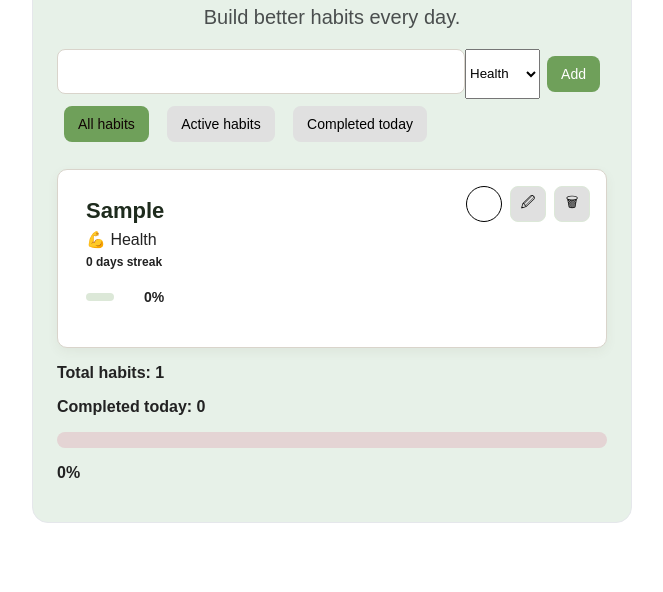
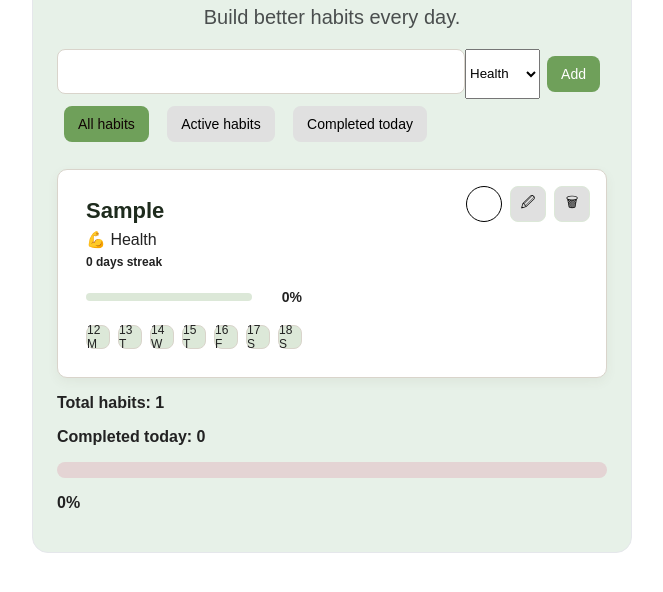
Before and after one commit to Horlivka/habits-app, a plain HTML site: page index.html in a window 1280 px wide. Both pictures are taken after typing "Sample" into the empty fields and a click on the button "Add". Shown: the part 146-738 px from the top of the page, without its empty margins (308-971 px from the left). Drawn offline with Linux system fonts and the light colour scheme.

Commit message:
feat: 7-day habit completion calendar

```diff
--- a/script.js
+++ b/script.js
@@ -12,6 +12,8 @@ let doneHabits = document.querySelector("#doneHabits");
 
 let progressFill = document.querySelector("#progressFill");
 let progressText = document.querySelector("#progressText");
+
+let weekDays = ["M", "T", "W", "T", "F", "S", "S"];
 
 let habits = [];
 const categories = {
@@ -155,6 +157,8 @@ function renderHabits() {
     habitPercentage.classList.add("habitPercentage");
     let progressRow = document.createElement("div");
     progressRow.classList.add("progressRow");
+    let calendar = document.createElement("div");
+    calendar.classList.add("habitCalendar");
 
     let li = document.createElement("li");
     habitTitle.textContent = habit.text;
@@ -225,6 +229,23 @@ function renderHabits() {
       renderHabits();
     });
 
+    let currentDate = new Date();
+
+    for (let i = 0; i < 7; i++) {
+      let date = new Date(currentDate);
+      date.setDate(date.getDate() - (6 - i));
+      let formattedDate = formatDate(date);
+      let isCompleted = habit.completedDates.includes(formattedDate);
+       let day = document.createElement("div");
+       day.classList.add("calendarDay");
+       day.textContent = date.getDate() + " " + weekDays[i];
+      if (isCompleted) {
+        day.classList.add("completedDay");
+      }
+
+      calendar.appendChild(day);
+    }
+
     habitInfo.appendChild(habitTitle);
     habitInfo.appendChild(habitCategory);
     habitInfo.appendChild(habitStreak);
@@ -238,11 +259,11 @@ function renderHabits() {
     progressRow.appendChild(habitPercentage);
 
     habitInfo.appendChild(progressRow);
+    habitInfo.appendChild(calendar);
 
     li.appendChild(habitInfo);
     li.appendChild(habitActions);
     list.appendChild(li);
-
   }
 
   updateFilterButtons();
--- a/style.css
+++ b/style.css
@@ -133,6 +133,29 @@ input {
   width: 36px;
   height: 36px;
   padding: 0;
+}
+
+.habitCalendar {
+  display: flex;
+  gap: 8px;
+  border-radius: 10px;
+}
+
+.calendarDay {
+  width: 24px;
+  height: 24px;
+  font-size: 12px;
+  border-radius: 8px;
+  border: 1px solid var(--color-border);
+  background: var(--color-primary-soft);
+  display: flex;
+  justify-content: center;
+  align-items: center;
+}
+
+.completedDay {
+  background: var(--color-primary);
+  color: white;
 }
 
 button {
```
